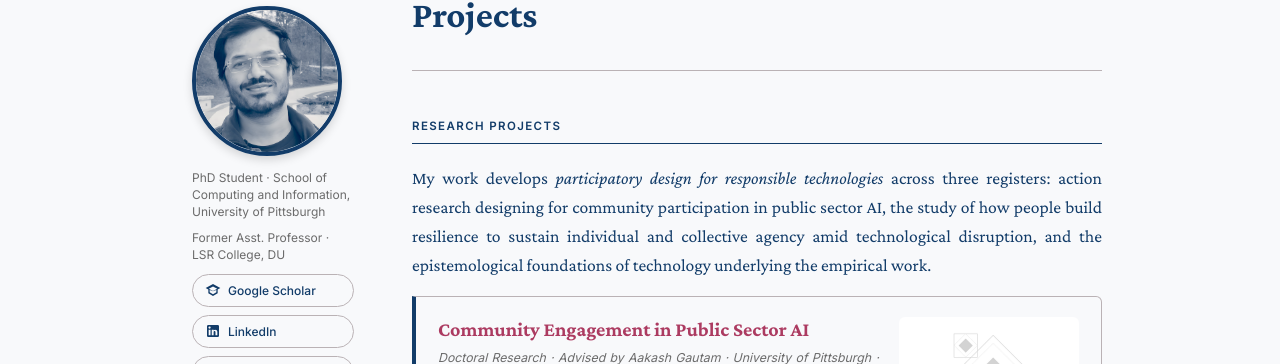
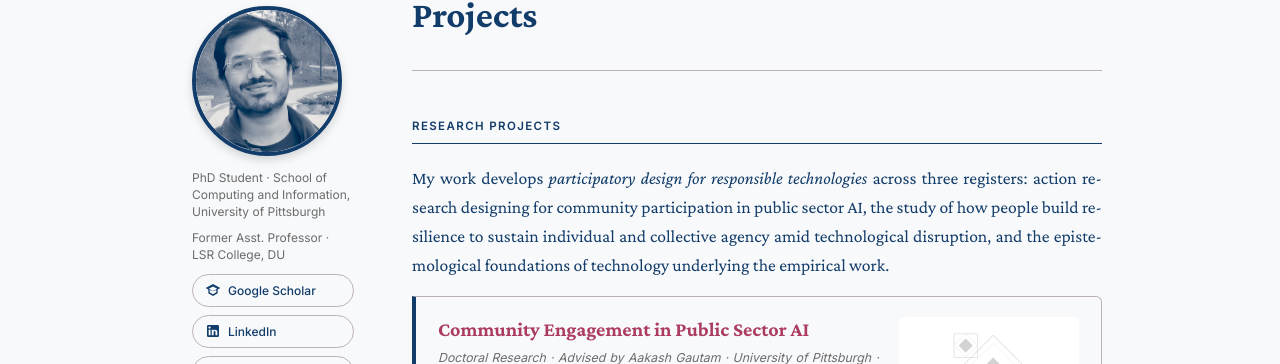
Before and after one commit to adityanayak-info/adityanayak-info.github.io, a Jekyll site: the page built from projects.md, in a window 1280 px wide. Shown: the part 120-484 px from the top of the page. Built offline with Jekyll 4.4.1, drawn with Linux system fonts in a browser that asks for light colours.

Commit message:
Enhance .projects-intro with hyphenation support
Added hyphenation properties to .projects-intro class.

```diff
--- a/assets/css/style.css
+++ b/assets/css/style.css
@@ -680,12 +680,13 @@ hr.profile-rule {
 
 .projects-intro{
   font-family: 'Crimson Pro', serif;
-  font-size:1.1rem;
-  line-height:1.65;
-  color:var(--navy);
-  margin:0 0 3rem;
-  text-align:justify;
-  margin-bottom: 32px;
+  font-size: 1.1rem;
+  line-height: 1.65;
+  color: var(--navy);
+  margin: 0 0 3rem;
+  text-align: justify;
+  hyphens: auto;
+  -webkit-hyphens: auto;
 }
 
 /* ============================================================
```
